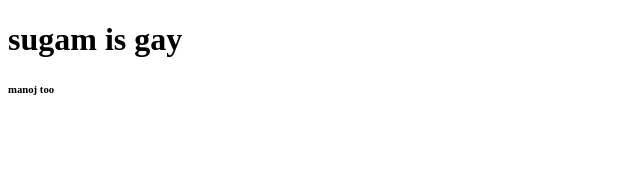
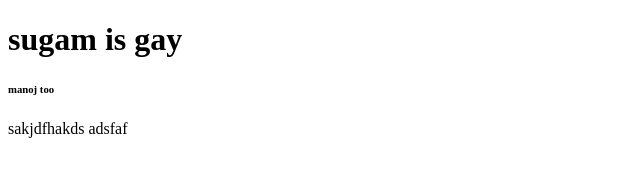
Before and after one commit to SudeepNeupane42/new-demo, a plain HTML site: page index.html in a window 1280 px wide. Shown: the whole page, without its empty margins (0-640 px from the left). Drawn offline with Linux system fonts and the light colour scheme.

Commit message:
dshfkjash

```diff
--- a/index.html
+++ b/index.html
@@ -10,6 +10,8 @@
 <body>
     <h1>sugam is gay</h1>
     <h6>manoj too</h6>
+    sakjdfhakds
+    adsfaf
 
 </body>
 
```
